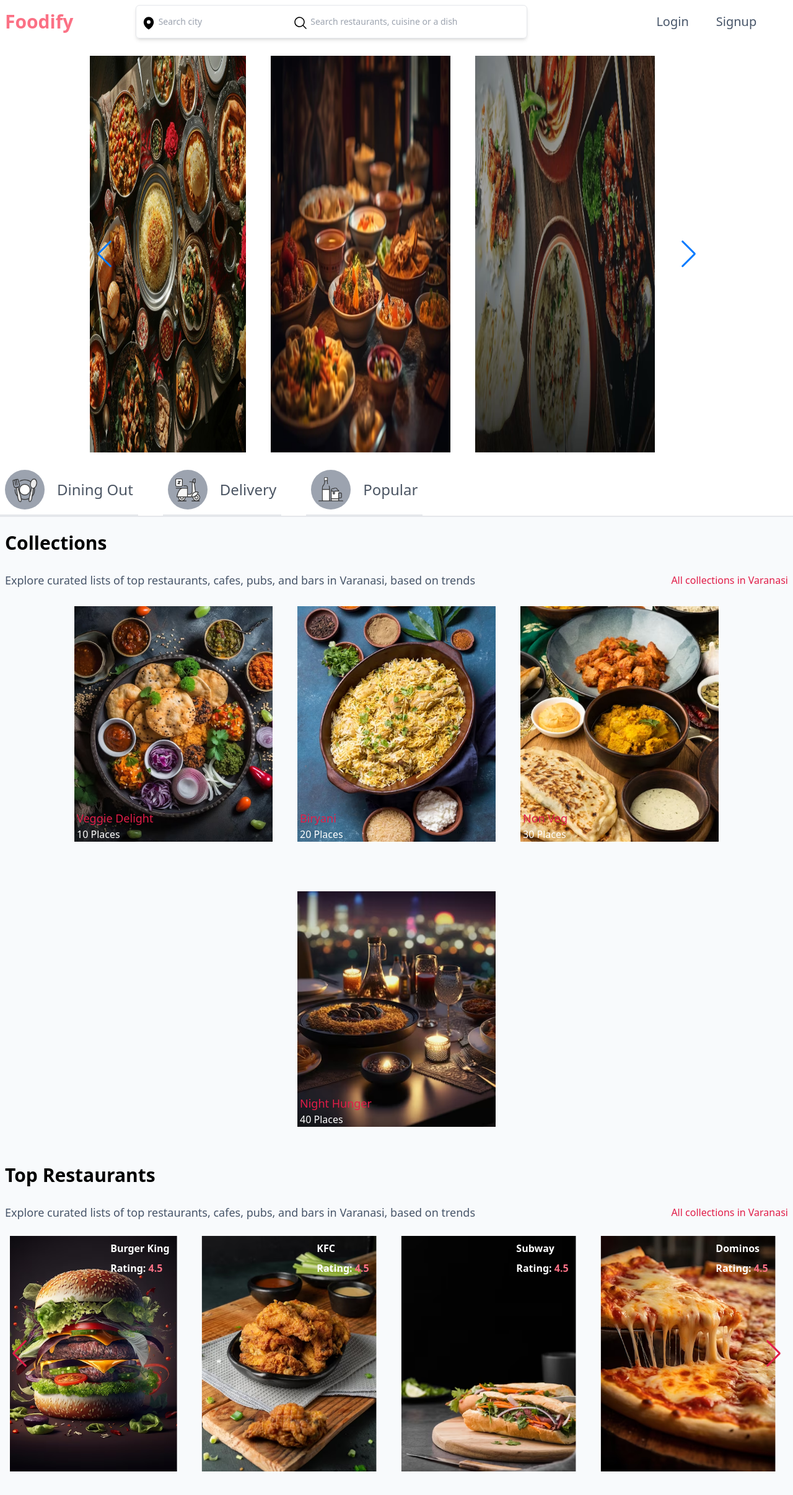
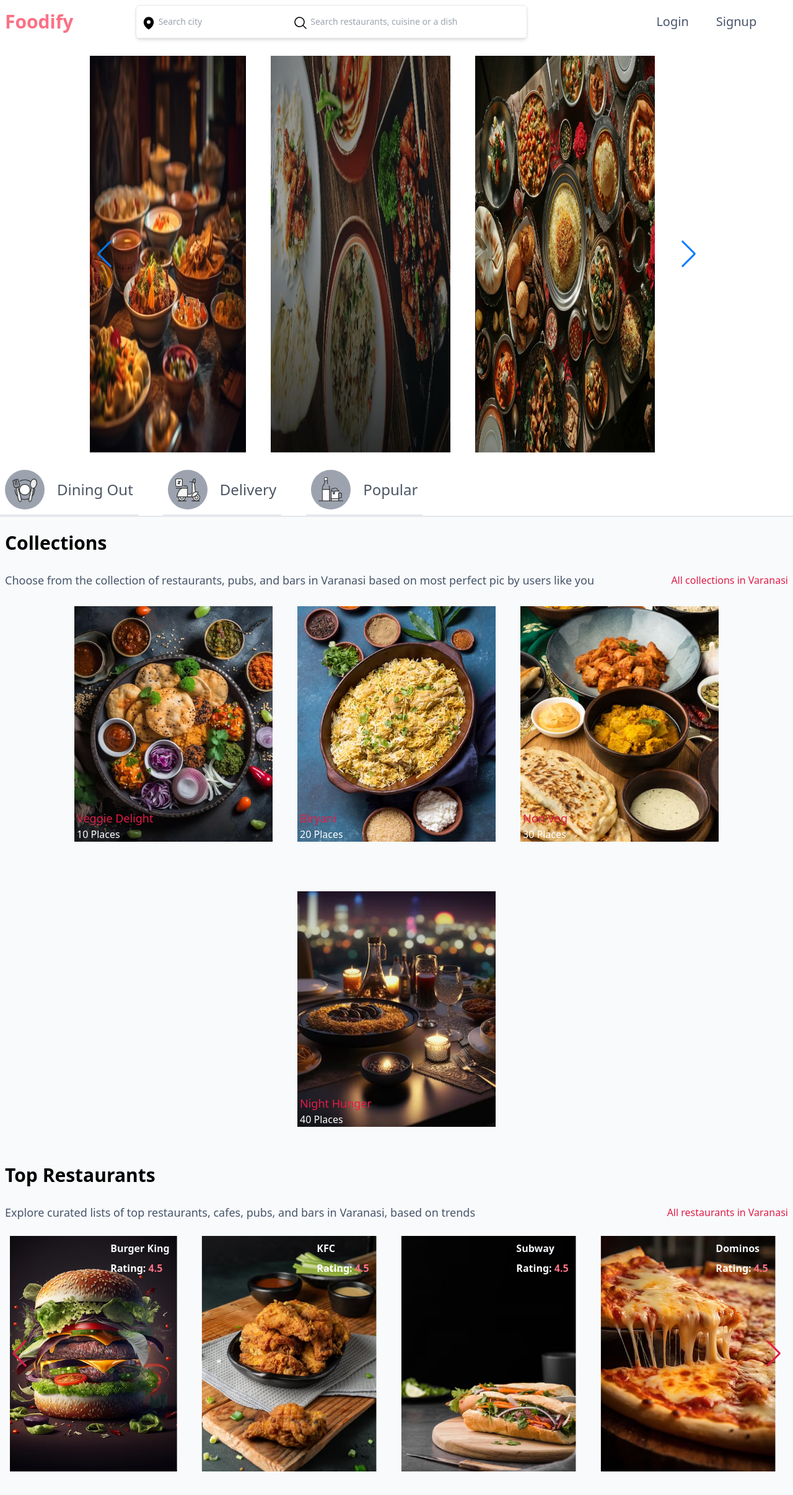
Before and after one commit to ayu-sh-kr/foodify, an Angular app: page /home in a window 1280 px wide. Shown: the top 2412 px of the page at 62% size. Built offline with nearby package versions, Linux system fonts and the light colour scheme.

Commit message:
Code refactoring

```diff
--- a/src/app/city-page/collection/collection.component.html
+++ b/src/app/city-page/collection/collection.component.html
@@ -4,7 +4,7 @@
         <p class="block sm:hidden text-rose-600 text-sm font-okra cursor-pointer">All collections in Varanasi</p>
     </div>
     <div class="flex justify-between items-center">
-        <p class="text-lg font-okra font-light text-slate-600">Explore curated lists of top restaurants, cafes, pubs, and bars in Varanasi, based on trends</p>
+        <p class="text-lg font-okra font-light text-slate-600">Choose from the collection of restaurants, pubs, and bars in Varanasi based on most perfect pic by users like you</p>
         <p class="sm:block hidden text-rose-600 cursor-pointer font-okra">All collections in Varanasi</p>
     </div>
     <div class="flex gap-10 justify-center sm:justify-self-auto md:justify-self-auto flex-wrap items-center relative p-2" >
--- a/src/app/city-page/top-restaurants/top-restaurants.component.html
+++ b/src/app/city-page/top-restaurants/top-restaurants.component.html
@@ -5,7 +5,7 @@
     </div>
     <div class="flex justify-between items-center my-4">
         <p class="text-lg font-okra font-light text-slate-600">Explore curated lists of top restaurants, cafes, pubs, and bars in Varanasi, based on trends</p>
-        <p class="sm:block hidden text-rose-600 cursor-pointer font-okra">All collections in Varanasi</p>
+        <p class="sm:block hidden text-rose-600 cursor-pointer font-okra">All restaurants in Varanasi</p>
     </div>
     <div class="relative p-2 my-4">
         <div class="swiper">
@@ -14,7 +14,7 @@
                     <div class="swiper-slide">
                         <img src="{{restaurant.image}}" class="block w-full h-full">
                         <div class="absolute top-0 right-0">
-                            <div class="font-semibold font-okra text-white px-3 py-2">
+                            <div class="font-bold font-helvetica text-slate-100 px-3 py-2">
                                 {{restaurant.name}}
                             </div>
                             <div class="font-semibold font-okra text-white px-3">
--- a/src/app/city-page/top-restaurants/top-restaurants.component.ts
+++ b/src/app/city-page/top-restaurants/top-restaurants.component.ts
@@ -15,7 +15,7 @@ export class TopRestaurantsComponent implements AfterViewInit{
     ngAfterViewInit(): void {
         this.swiper = new Swiper('.swiper', {
             slidesPerView: 2,
-            loop: true,
+            loop: false,
             breakpoints: {
                 0:{
                     slidesPerView: 1,
--- a/src/app/utils/carousel/carousel.component.ts
+++ b/src/app/utils/carousel/carousel.component.ts
@@ -12,14 +12,14 @@ export class CarouselComponent implements AfterViewInit {
 
 
     images = ['/assets/images/food-slider/landing2.png',
-        '/assets/images/food-slider/landing.png', "/assets/images/food-slider/slider1.png"];
+        '/assets/images/food-slider/landing.jpg', "/assets/images/food-slider/slider1.png"];
 
     swiper!: Swiper
 
     ngAfterViewInit(): void {
         this.swiper = new Swiper('.swiper', {
             direction: "horizontal",
-            loop: true,
+            loop: false,
             navigation: {
                 nextEl: '.swiper-button-next',
                 prevEl: '.swiper-button-prev',
```
Also changed, not shown: src/assets/images/food-slider/landing.jpg (renamed from src/assets/images/food-slider/landing.png).
